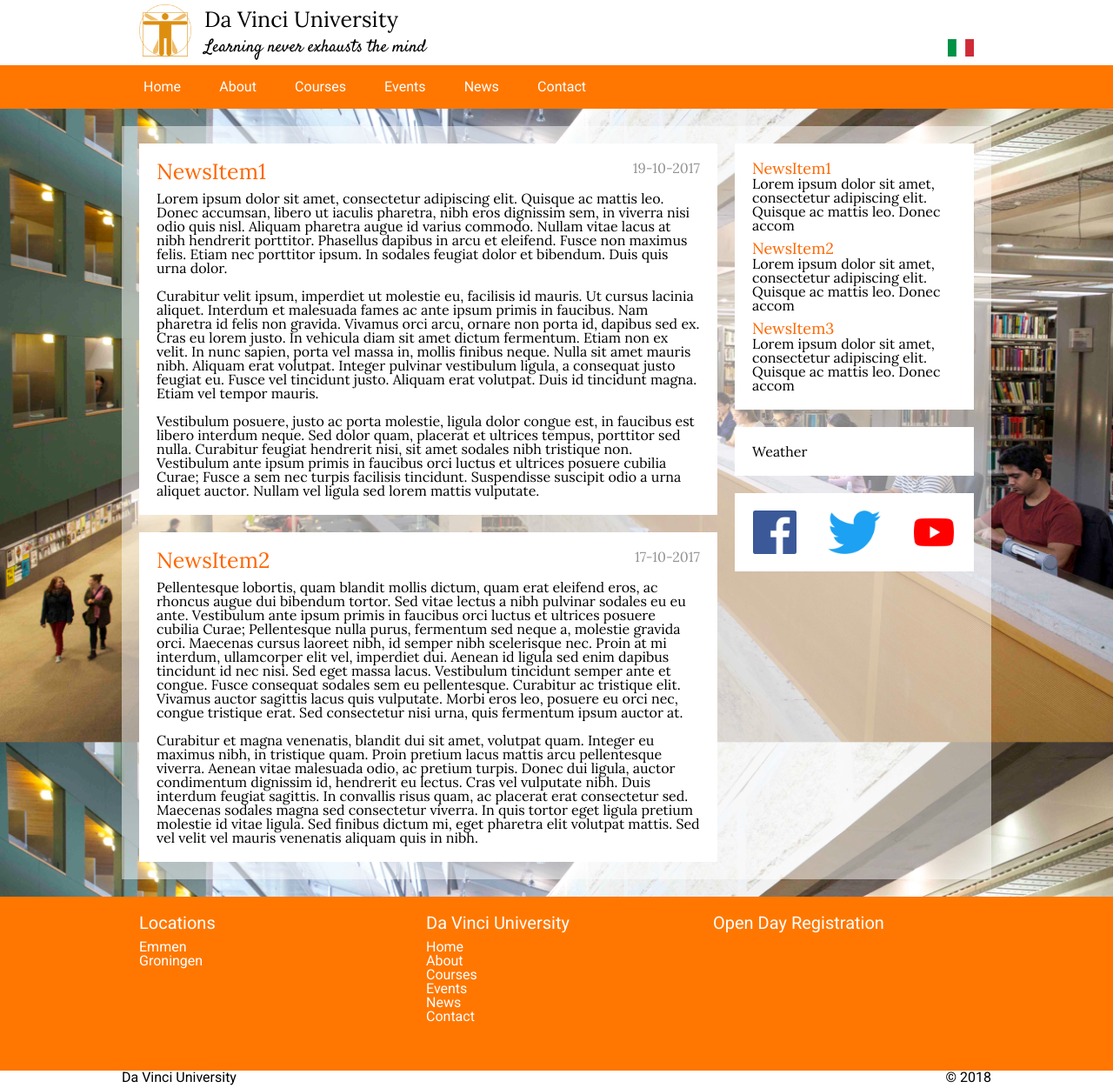
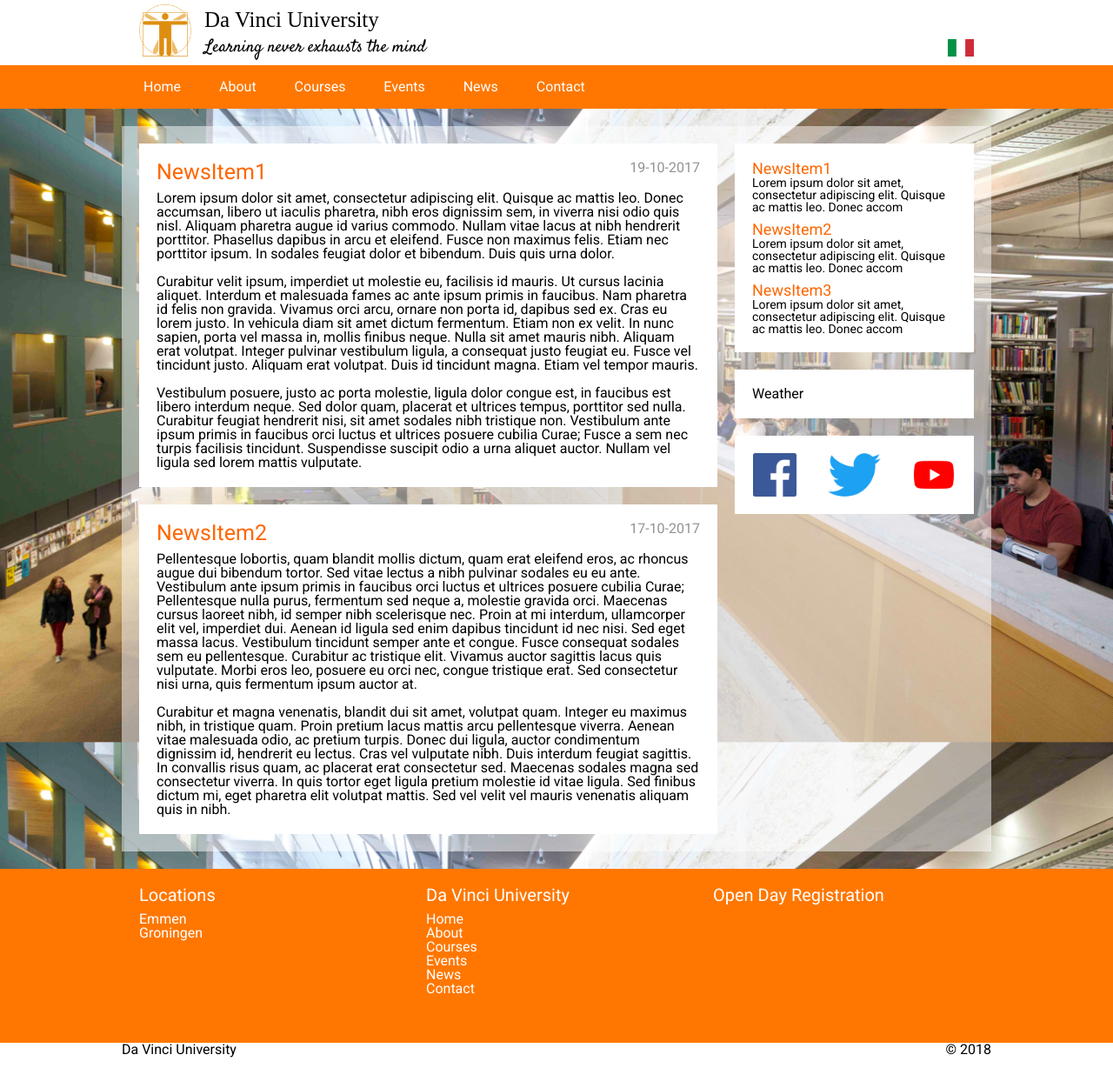
Before and after one commit to TheChuckWhite/mindstorm, a PHP site: page /news.html in a window 1280 px wide. Shown: the whole page at 87% size. After the commit the page ends 1216 px from the top, so only its background shows below. Run offline with PHP 8.4, Linux system fonts and the light colour scheme.

Commit message:
Moved roboto from the index  to the main css. That way everyone can use the font.

```diff
--- a/css/main.css
+++ b/css/main.css
@@ -1,5 +1,6 @@
 @import url('https://fonts.googleapis.com/css?family=Sacramento');
 @import url('https://fonts.googleapis.com/css?family=Satisfy');
+@import url('https://fonts.googleapis.com/css?family=Roboto');
 
 body{
 	background: url(../img/background.jpg) no-repeat center center fixed;
--- a/css/news.css
+++ b/css/news.css
@@ -1,6 +1,5 @@
-@import url('https://fonts.googleapis.com/css?family=Lora');
 body{
-	font-family: 'Lora', serif;
+	font-family: 'Roboto', sans-serif;
 }
 
 nav{
@@ -58,5 +57,5 @@ aside div div.newsitem_sidebar h3{
 	margin-bottom: 0;
 }
 aside div div.newsitem_sidebar p{
-	font-size:;
+	font-size: 14px;
 }
--- a/index.html
+++ b/index.html
@@ -10,8 +10,6 @@
 
 	<link rel="icon" href="img/favicon.ico" type="image/x-icon" />
 	<link rel="shortcut icon" href="img/favicon.ico" type="image/x-icon" />
-
-	<link href="https://fonts.googleapis.com/css?family=Roboto" rel="stylesheet">
 
 </head>
 <body>
```
